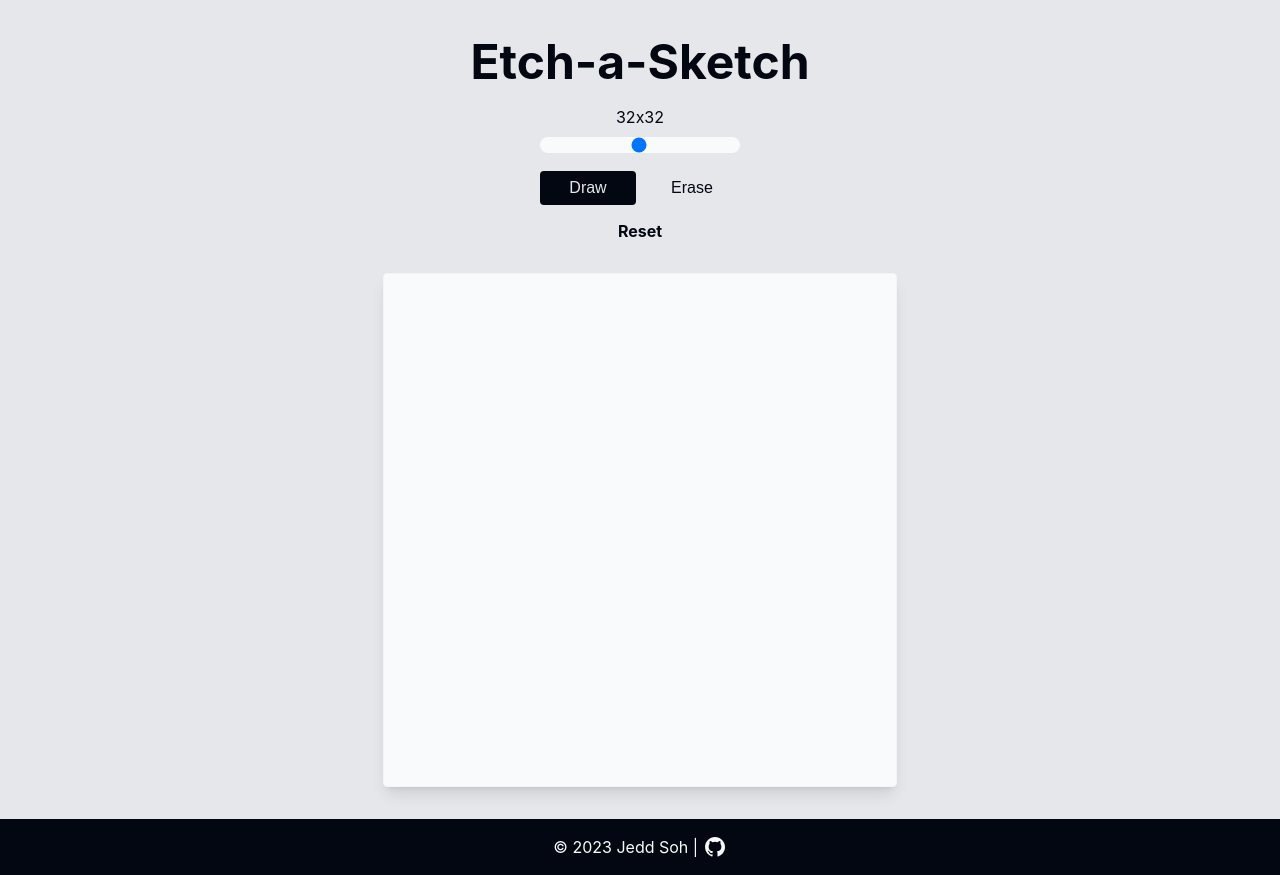
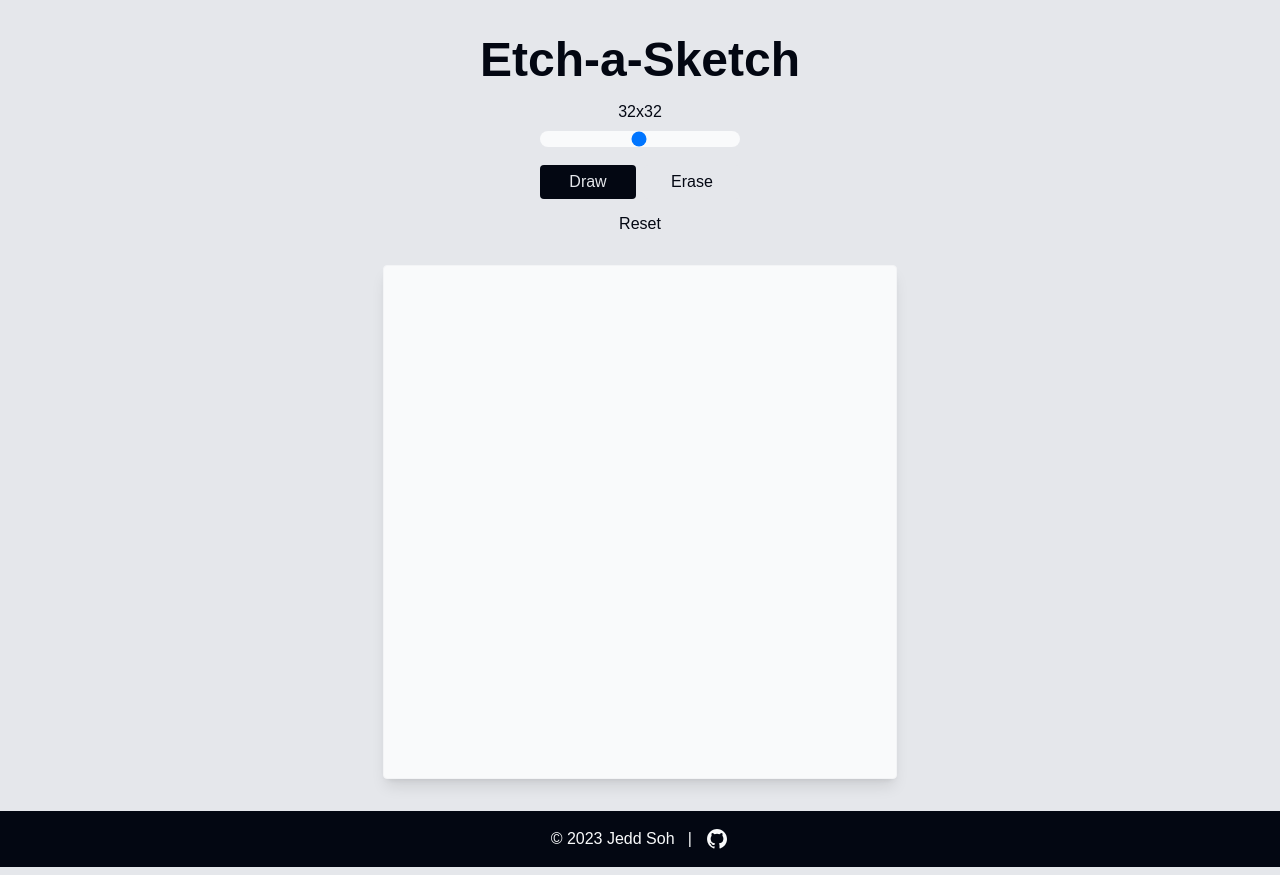
Before and after one commit to jeddsoh/etch-a-sketch, a plain HTML site: page index.html in a window 1280 px wide. Drawn offline with Linux system fonts and the light colour scheme.

Commit message:
Update footer

```diff
--- a/index.html
+++ b/index.html
@@ -41,7 +41,7 @@
 
     <footer>
       <p>© 2023 Jedd Soh</p>
-      <p>&nbsp|&nbsp</p>
+      <p>&nbsp&nbsp&nbsp|&nbsp&nbsp&nbsp</p>
       <a href="https://github.com/jeddsoh" target="_blank">
         <svg style="width: 24px; height: 24px;" xmlns="http://www.w3.org/2000/svg" xmlns:xlink="http://www.w3.org/1999/xlink" aria-hidden="true" role="img" class="iconify iconify--bx" width="100%" height="100%" preserveAspectRatio="xMidYMid meet" viewBox="0 0 24 24"><path fill-rule="evenodd" clip-rule="evenodd" d="M12.026 2c-5.509 0-9.974 4.465-9.974 9.974c0 4.406 2.857 8.145 6.821 9.465c.499.09.679-.217.679-.481c0-.237-.008-.865-.011-1.696c-2.775.602-3.361-1.338-3.361-1.338c-.452-1.152-1.107-1.459-1.107-1.459c-.905-.619.069-.605.069-.605c1.002.07 1.527 1.028 1.527 1.028c.89 1.524 2.336 1.084 2.902.829c.091-.645.351-1.085.635-1.334c-2.214-.251-4.542-1.107-4.542-4.93c0-1.087.389-1.979 1.024-2.675c-.101-.253-.446-1.268.099-2.64c0 0 .837-.269 2.742 1.021a9.582 9.582 0 0 1 2.496-.336a9.554 9.554 0 0 1 2.496.336c1.906-1.291 2.742-1.021 2.742-1.021c.545 1.372.203 2.387.099 2.64c.64.696 1.024 1.587 1.024 2.675c0 3.833-2.33 4.675-4.552 4.922c.355.308.675.916.675 1.846c0 1.334-.012 2.41-.012 2.737c0 .267.178.577.687.479C19.146 20.115 22 16.379 22 11.974C22 6.465 17.535 2 12.026 2z" fill="currentColor"></path></svg>
       </a>
--- a/main.css
+++ b/main.css
@@ -40,9 +40,13 @@ video {
   height: auto;
 }
 
+
+/* MAIN CSS */
+@import url('https://fonts.googleapis.com/css2?family=Sora:wght@100;200;300;400;500;600;700;800&display=swap');
+
 body {
   margin: 0;
-  font-family: "Inter", sans-serif;
+  font-family: 'Sora', sans-serif;
   height: 100vh;
   display: flex;
   flex-direction: column;
@@ -50,9 +54,6 @@ body {
   background-color: #e5e7eb;
   color: #030712;
 }
-
-/* MAIN CSS */
-@import url("https://fonts.googleapis.com/css2?family=Inter:wght@100;200;300;400;500;600;700;800;900&display=swap");
 
 main {
   display: flex;
@@ -79,12 +80,6 @@ main {
   gap: 1rem;
 }
 
-.right {
-}
-
-.left {
-}
-
 .controls {
   display: flex;
   flex-direction: column;
@@ -95,6 +90,7 @@ main {
 #reset {
   cursor: pointer;
   text-decoration: none;
+  font-weight: 500;
 }
 
 .buttons {
```
